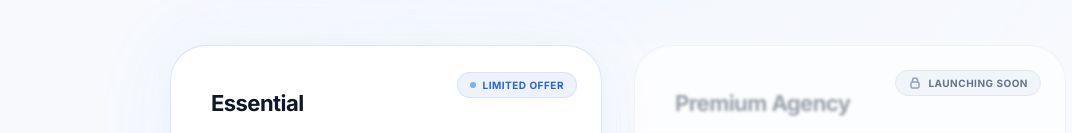
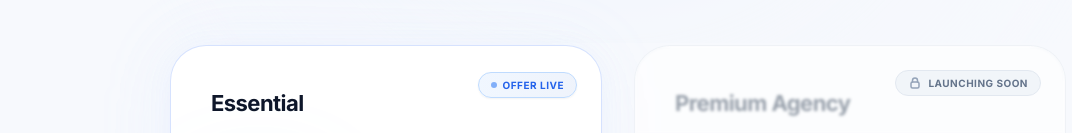
Before and after one commit to khrishChauhan/virtualcgo, a Next.js app: page / in a window 1280 px wide. Shown: the part 3423-3556 px from the top of the page, without its empty margins (22-1094 px from the left). Built offline with nearby package versions, Linux system fonts and the light colour scheme.

Commit message:
feat: implement global styling, Inter font, and layout structure with initial landing page components

```diff
--- a/src/app/globals.css
+++ b/src/app/globals.css
@@ -1,5 +1,3 @@
-@import url('https://fonts.googleapis.com/css2?family=Inter:ital,opsz,wght@0,14..32,300;0,14..32,400;0,14..32,500;0,14..32,600;0,14..32,700;0,14..32,800;0,14..32,900;1,14..32,400&display=swap');
-
 @tailwind base;
 @tailwind components;
 @tailwind utilities;
@@ -54,7 +52,6 @@ html {
 }
 
 body {
-  font-family: 'Inter', -apple-system, BlinkMacSystemFont, 'Segoe UI', sans-serif;
   font-feature-settings: 'cv11', 'ss01';
   -webkit-font-smoothing: antialiased;
   -moz-osx-font-smoothing: grayscale;
--- a/src/app/layout.tsx
+++ b/src/app/layout.tsx
@@ -1,5 +1,12 @@
 import type { Metadata } from "next";
+import { Inter } from "next/font/google";
 import "./globals.css";
+
+const inter = Inter({
+  subsets: ["latin"],
+  variable: "--font-inter",
+  display: "swap",
+});
 
 export const metadata: Metadata = {
   title: "Virtual CGO — Build Your Business Presence Online",
@@ -36,20 +43,8 @@ export default function RootLayout({
   children: React.ReactNode;
 }>) {
   return (
-    <html lang="en" suppressHydrationWarning>
-      <head>
-        <link rel="preconnect" href="https://fonts.googleapis.com" />
-        <link
-          rel="preconnect"
-          href="https://fonts.gstatic.com"
-          crossOrigin="anonymous"
-        />
-        <link
-          href="https://fonts.googleapis.com/css2?family=Inter:wght@300;400;500;600;700;800;900&family=Plus+Jakarta+Sans:wght@400;500;600;700;800&display=swap"
-          rel="stylesheet"
-        />
-      </head>
-      <body className="antialiased">{children}</body>
+    <html lang="en" suppressHydrationWarning className={`${inter.variable}`}>
+      <body className="font-sans antialiased">{children}</body>
     </html>
   );
 }
--- a/src/components/ContactSection.tsx
+++ b/src/components/ContactSection.tsx
@@ -105,7 +105,7 @@ export default function ContactSection() {
               </p>
             </div>
 
-            {contactCards.map((c, i) => (
+            {contactCards.map((c) => (
               <motion.a
                 key={c.id}
                 id={c.id}
--- a/src/components/PricingSection.tsx
+++ b/src/components/PricingSection.tsx
@@ -107,27 +107,55 @@ export default function PricingSection() {
             <div className="absolute -inset-2 bg-gradient-to-tr from-[#abc4ff]/20 to-[#c1d3fe]/10 rounded-[2.5rem] blur-2xl opacity-70 pointer-events-none -z-10" />
 
             <div
-              className="flex-1 bg-white border border-[#c1d3fe]/60 rounded-[2.25rem] p-8 sm:p-10 flex flex-col transition-all duration-300 hover:border-[#abc4ff] hover:shadow-[0_24px_50px_rgba(193,211,254,0.25)] relative overflow-hidden"
+              className="flex-1 bg-white border border-[#c1d3fe]/65 rounded-[2.25rem] p-8 sm:p-10 flex flex-col transition-all duration-300 hover:border-[#abc4ff] hover:shadow-[0_24px_50px_rgba(193,211,254,0.3)] relative overflow-hidden group/card"
               style={{
                 boxShadow: "0 4px 30px rgba(193, 211, 254, 0.12), inset 0 1px 0 rgba(255,255,255,0.9)",
               }}
             >
+              {/* Soft animated glow border overlay on hover */}
+              <div className="absolute inset-0 border border-blue-400/20 rounded-[2.25rem] opacity-0 group-hover/card:opacity-100 transition-opacity duration-300 pointer-events-none" />
+
               {/* Card Ribbon/Badge */}
-              <div className="absolute top-6 right-6">
-                <span className="inline-flex items-center gap-1.5 px-3 py-1 rounded-full bg-[#edf2fb] border border-[#c1d3fe]/50 text-[10px] font-bold text-blue-600 tracking-wider uppercase">
+              <div className="absolute top-6 right-6 z-20">
+                <span className="inline-flex items-center gap-1.5 px-3 py-1 rounded-full bg-gradient-to-r from-blue-50/90 to-[#edf2fb]/90 border border-blue-200 text-[10px] font-bold text-blue-600 tracking-wider uppercase backdrop-blur-md shadow-sm">
                   <span className="w-1.5 h-1.5 rounded-full bg-blue-500 animate-pulse" />
-                  Limited Offer
+                  OFFER LIVE
                 </span>
               </div>
 
-              <div className="mb-8">
+              <div className="mb-6">
                 <h3 className="text-slate-900 font-bold text-[22px] tracking-tight mb-2">Essential</h3>
                 <p className="text-slate-400 text-[13.5px] leading-relaxed font-medium">All the core tools to kickstart your premium digital storefront today.</p>
               </div>
 
-              <div className="mb-8 flex items-baseline gap-2">
-                <span className="text-slate-900 font-bold tracking-[-0.04em] text-[3.25rem] leading-none">₹499</span>
-                <span className="text-slate-400 font-medium text-[14px]">one-time</span>
+              {/* Pricing area with spotlight glow and premium visual layout */}
+              <div className="mb-8 flex flex-col gap-2 relative">
+                {/* Spotlight glow behind price */}
+                <div className="absolute -left-6 -top-6 w-36 h-24 bg-blue-400/10 rounded-full blur-2xl pointer-events-none" />
+
+                {/* Original crossed-out price */}
+                <div className="flex items-center gap-2 relative z-10">
+                  <span className="text-slate-400 font-medium line-through text-[16px]">₹7,999</span>
+                  <span className="text-slate-400 font-bold text-[9px] uppercase tracking-wider bg-slate-100 border border-slate-200/50 rounded px-1.5 py-0.5">Original</span>
+                </div>
+
+                {/* Offer price with large bold blue gradient */}
+                <div className="flex items-baseline gap-2 relative z-10">
+                  <span className="bg-gradient-to-r from-blue-700 via-blue-600 to-[#abc4ff] bg-clip-text text-transparent font-extrabold tracking-[-0.04em] text-[3.5rem] leading-none">
+                    ₹4,999
+                  </span>
+                  <span className="text-slate-400 font-medium text-[13px]">one-time</span>
+                </div>
+
+                {/* Offer details strip */}
+                <div className="flex flex-col gap-1 mt-1 relative z-10">
+                  <div className="text-[12.5px] font-bold text-blue-600 uppercase tracking-widest">
+                    Limited Time Offer
+                  </div>
+                  <div className="text-[12.5px] text-slate-500 font-medium flex items-center gap-1.5">
+                    Save <span className="text-emerald-600 font-bold bg-emerald-50 border border-emerald-100 px-1.5 py-0.5 rounded">₹3,000</span> today
+                  </div>
+                </div>
               </div>
 
               <div className="h-px w-full bg-gradient-to-r from-[#c1d3fe]/40 via-[#c1d3fe]/20 to-transparent mb-8" />
@@ -150,7 +178,7 @@ export default function PricingSection() {
               <div className="flex flex-wrap gap-2 mb-8 pt-2">
                 {smallTags.map((tag, i) => (
                   <span key={i} className="inline-flex items-center gap-1 text-[11px] font-medium text-blue-600/90 bg-[#edf2fb] px-2.5 py-1 rounded-md border border-[#c1d3fe]/30">
-                    <span className="w-1 h-1 rounded-full bg-blue-500" />
+                    <span className="w-1.5 h-1.5 rounded-full bg-blue-500" />
                     {tag}
                   </span>
                 ))}
@@ -159,11 +187,14 @@ export default function PricingSection() {
               {/* BUTTON */}
               <a
                 href="#contact"
-                className="w-full relative py-4 rounded-xl font-bold text-[14.5px] text-center text-white bg-blue-600 hover:bg-blue-700 transition-all duration-200 overflow-hidden shadow-[0_8px_24px_rgba(37,99,235,0.2)] hover:shadow-[0_12px_30px_rgba(37,99,235,0.3)] hover:-translate-y-[1px] active:translate-y-0 active:scale-[0.98] group"
+                className="w-full relative py-4 rounded-xl font-bold text-[14.5px] text-center text-white bg-gradient-to-r from-blue-600 via-blue-500 to-blue-600 hover:from-blue-700 hover:via-blue-600 hover:to-blue-700 transition-all duration-300 overflow-hidden shadow-[0_4px_16px_rgba(37,99,235,0.25)] hover:shadow-[0_8px_32px_rgba(37,99,235,0.4)] hover:-translate-y-[1px] active:translate-y-0 active:scale-[0.98] group/btn flex items-center justify-center gap-1.5"
               >
                 <span className="relative z-10">Get Started</span>
+                <svg className="w-4 h-4 relative z-10 transition-transform duration-300 group-hover/btn:translate-x-0.5" fill="none" stroke="currentColor" viewBox="0 0 24 24">
+                  <path strokeLinecap="round" strokeLinejoin="round" strokeWidth={2.5} d="M13 7l5 5m0 0l-5 5m5-5H6" />
+                </svg>
                 {/* Subtle soft gradient reflection shimmer */}
-                <div className="absolute inset-0 w-full h-full bg-gradient-to-r from-transparent via-white/10 to-transparent -translate-x-full group-hover:animate-shimmer pointer-events-none" />
+                <div className="absolute inset-0 w-full h-full bg-gradient-to-r from-transparent via-white/20 to-transparent -translate-x-full group-hover/btn:animate-shimmer pointer-events-none" />
               </a>
             </div>
           </motion.div>
--- a/src/components/ShowcaseSection.tsx
+++ b/src/components/ShowcaseSection.tsx
@@ -3,6 +3,7 @@
 import { motion, AnimatePresence } from "framer-motion";
 import { useState, useRef } from "react";
 import { useInView } from "framer-motion";
+import Image from "next/image";
 
 // ─── Data ────────────────────────────────────────────────────────────────────
 
@@ -126,7 +127,7 @@ function DemoCard({ demo, index }: { demo: typeof websiteDemos[0]; index: number
       {/* Preview area */}
       <div className="h-36 overflow-hidden relative">
         {demo.image ? (
-          <img src={demo.image} alt={demo.name} className="w-full h-full object-cover object-top transition-transform duration-500 group-hover:scale-105" />
+          <Image src={demo.image} alt={demo.name} fill className="object-cover object-top transition-transform duration-500 group-hover:scale-105" />
         ) : (
           <WebsitePreview gradient={demo.gradient} />
         )}
--- a/tailwind.config.ts
+++ b/tailwind.config.ts
@@ -9,7 +9,7 @@ const config: Config = {
   theme: {
     extend: {
       fontFamily: {
-        sans: ["Inter", "system-ui", "-apple-system", "sans-serif"],
+        sans: ["var(--font-inter)", "system-ui", "-apple-system", "sans-serif"],
       },
       colors: {
         brand: {
```
